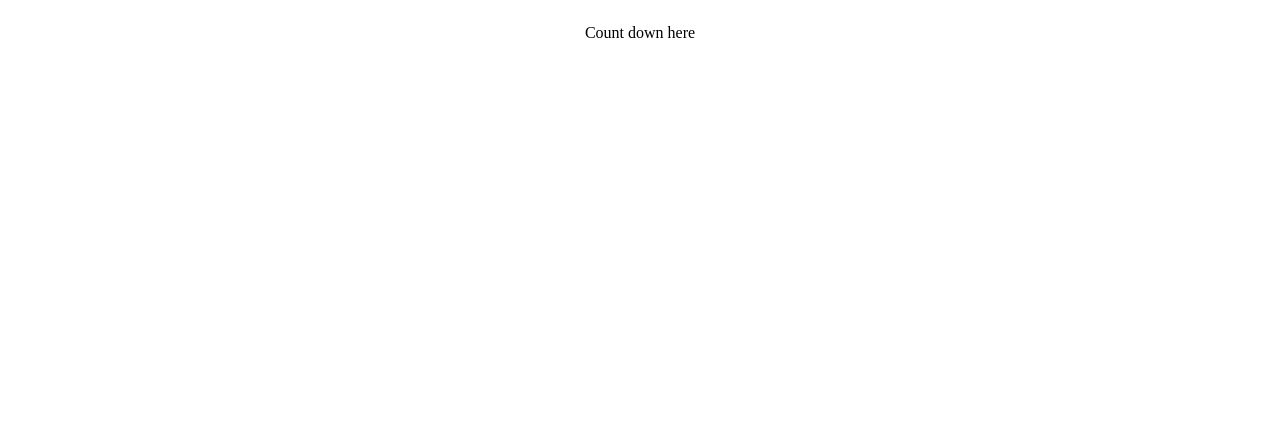
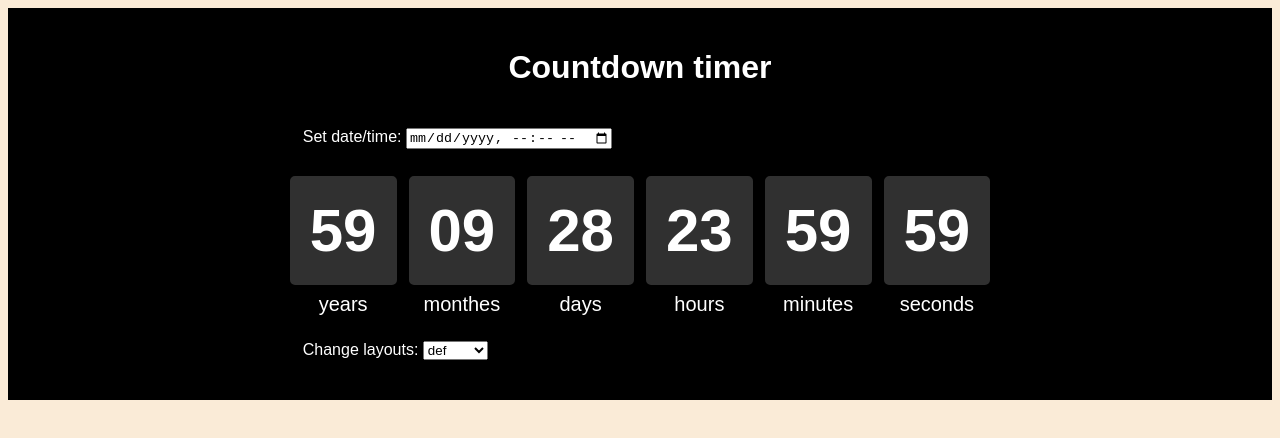
Before and after one commit to Ari-Ario/countdown-timer, a plain HTML site: page index.html in a window 1280 px wide. Drawn offline with Linux system fonts and the light colour scheme; a web font is replaced by a local one.

Commit message:
the layout and html finished

```diff
--- a/index.html
+++ b/index.html
@@ -5,9 +5,51 @@
     <meta name="viewport" content="width=device-width, initial-scale=1.0">
     <title>Countdown timer</title>
     <link rel="stylesheet" href="styles.css">
+    <link href="https://fonts.cdnfonts.com/css/ds-digital" rel="stylesheet">
 </head>
 <body>
+    <main id="main" class="main">
+        <div id="container">
+            <div class="divs">
+                <h1 id="header">Countdown timer</h1>
+            </div>
 
+            <div id="set-date" class="divs">
+                <label for="date-picker">Set date/time: </label>
+                <input name="date-picker" type="datetime-local">
+            </div>
+
+            <table id="table" class="divs">
+                <tr class="row">
+                    <th class="th" id="years">59</th>
+                    <th class="th" id="monthes">09</th>
+                    <th class="th" id="days">28</th>
+                    <th class="th" id="hours">23</th>
+                    <th class="th" id="minutes">59</th>
+                    <th class="th" id="seconds">59</th>
+                </tr>
+                <tr class="row">
+                    <td class="td" id="td">years</td>
+                    <td class="td" id="td">monthes</td>
+                    <td class="td" id="td">days</td>
+                    <td class="td" id="td">hours</td>
+                    <td class="td" id="td">minutes</td>
+                    <td class="td" id="td">seconds</td>
+                </tr>
+                <tr class="row"></tr>
+            </table>
+
+            <div class="divs" id="layouts">
+                <label for="">Change layouts: </label>
+                <select>
+                    <option value="fist second third" default> def</option>
+                    <option value="fist second third" > first </option>
+                    <option value="fist second third" >  second</option>
+                    <option value="fist second third" > third</option>
+                </select>
+            </div>
+        </main>
+    </div>
 </body>
 <script src="script.js"></script>
 </html>
--- a/script.js
+++ b/script.js
@@ -1,4 +1,6 @@
 
-let newPara = document.createElement('p')
-document.body.appendChild(newPara)
-newPara.innerHTML = "Count down here"
+let date = new Date();
+
+console.log(date)
+
+let
--- a/styles.css
+++ b/styles.css
@@ -1,5 +1,79 @@
 body {
+    background-color: antiquewhite;
+    font-family: Arial, Helvetica, sans-serif;
+    display: flex;
+    justify-content: center;
+}
+
+main {
+    display: table;
+    width: 100%;
+    height: auto;
+    position: relative;
+    text-align: center;
+    background-color: black;
+    color: white;
+    padding: 20px;
+}
+
+#container {
+    display: inline-block;
+    text-align: center;
+    width: fit-content;
+}
+
+.divs {
+    /* display: flex;
+    justify-content: center;
+    align-items: center; */
+    padding-bottom:20px;
+}
+
+#layouts, #set-date {
+    display: block;
+    text-align: left;
+    margin-left: 20px;
+}
+
+#table {
     display: flex;
     justify-content: center;
     align-items: center;
 }
+
+.th {
+    margin: 40px;
+    padding: 20px;
+    background-color: rgb(48, 48, 48);
+    border: 5px solid black;
+    border-radius: 10px;
+    font-family: 'DS-Digital', sans-serif;
+    font-size: 60px;
+}
+
+.td{
+    font-family: 'DS-Digital', sans-serif;
+    font-size: 20px;
+}
+
+@media screen and (max-width: 768px) {
+    /* .divs {
+        width: 100%;
+        flex: 100%;
+    } */
+    .th {
+        padding: 0;
+        margin: 0;
+        font-size: 40px;
+
+    }
+    .td{
+        font-size: 14px;
+    }
+    #container {
+        top: 0;
+        left: 0;
+        width: 100%;
+        /* padding-left: 1%; */
+    }
+  }
```
Also changed, not shown: 1 other file.
